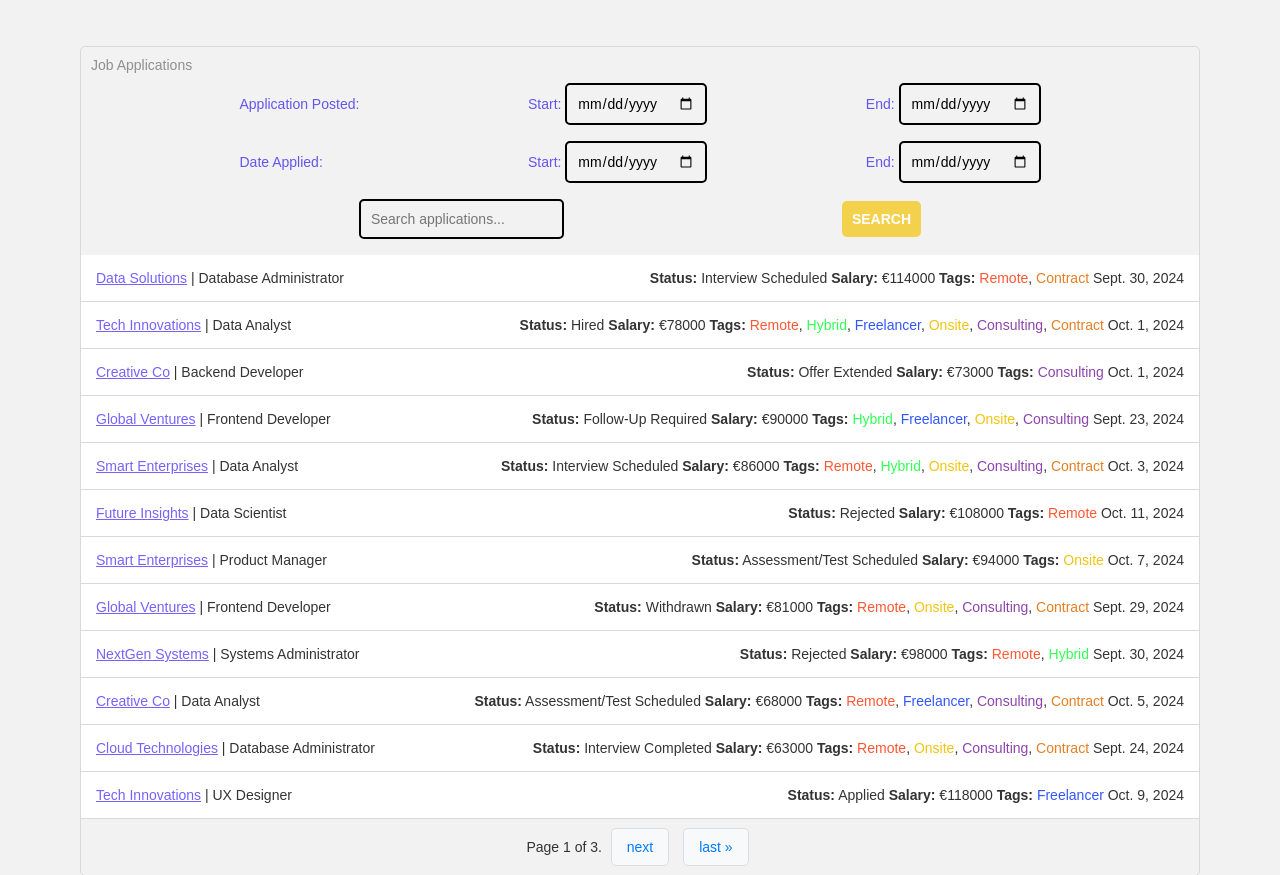
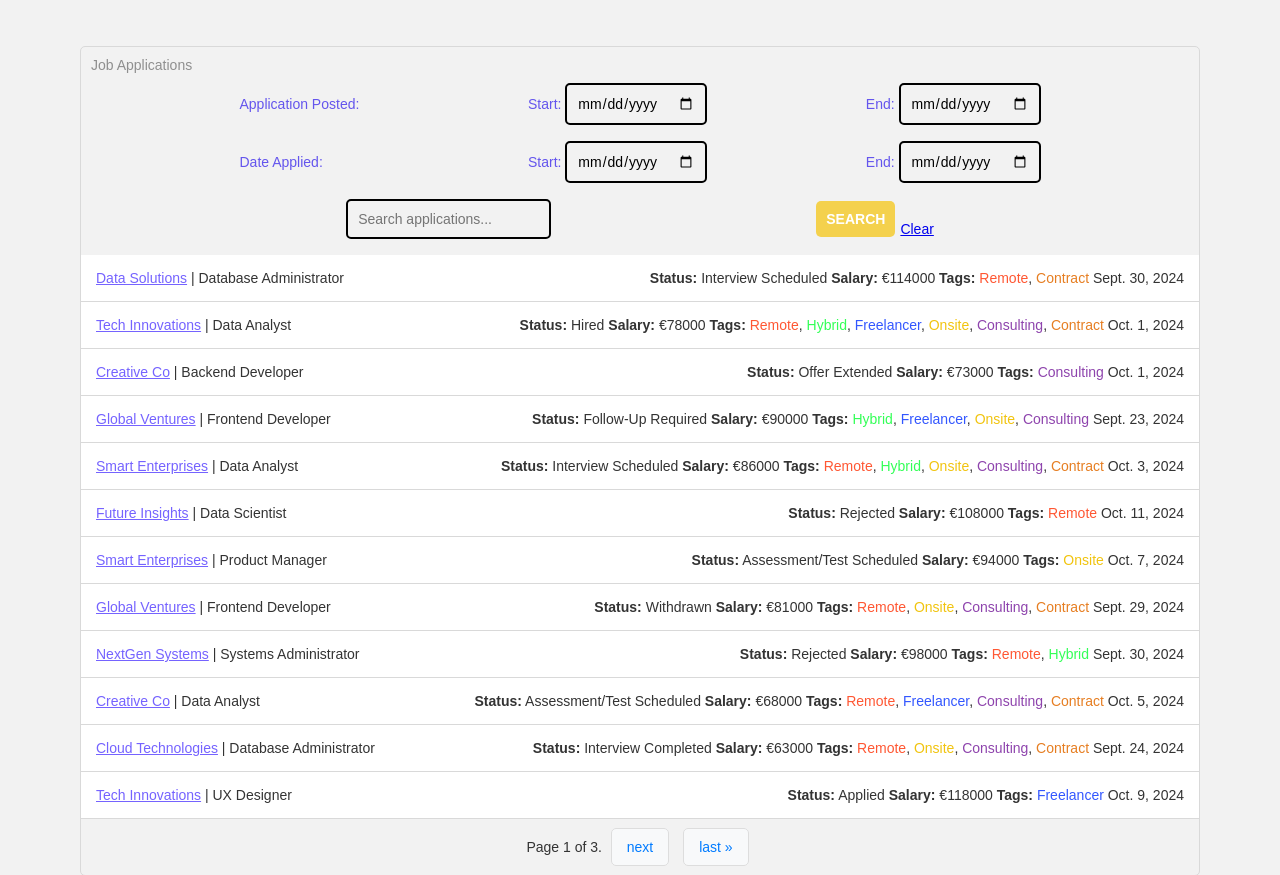
Before and after one commit to ShaneDoyleDev/jobtrail, a Django app: page /job-application/dashboard/ in a window 1280 px wide. Shown: the part 664-1539 px from the top of the page. Run offline with Django 5.2, Linux system fonts and the light colour scheme; a user stored in the database is signed in; data comes from the database, SQL or seed files in the repository; some libraries are stand-ins or nearby versions.

Commit message:
add check for no applications and clear form

```diff
--- a/job_application/static/css/dashboard.css
+++ b/job_application/static/css/dashboard.css
@@ -235,18 +235,11 @@
   color: #7563FF;
 }
 
-/* @media screen and (min-width: 768px) {
-  .date-filter,
-  .search-input,
-  .search-btn {
-    width: 400px;
-  }
+.search-clear {
+  display: flex;
+  align-items: end;
 }
 
-@media screen and (min-width: 1024px) {
-  .date-filter,
-  .search-input,
-  .search-btn {
-    width: 100%;
-  }
-} */
+.clear {
+  padding-left: 5px;
+}
--- a/job_application/templates/dashboard.html
+++ b/job_application/templates/dashboard.html
@@ -87,14 +87,16 @@
               <div class="date-filter">
               <!-- Search Input -->
               <input type="text" name="q" class="search-input" placeholder="Search applications..." value="{{ request.GET.q }}">
-
-
+              <div class="search-clear">
                 <!-- Submit Button -->
                 <button type="submit" class="search-btn">Search</button>
+                <a class="clear" href="{% url 'dashboard' %}">Clear</a>
+              </div>
+
             </div>
           </form>
       </div>
-
+      {% if job_applications %}
         {% for job_application in job_applications %}
           <div class="application-item">
             <div class="application-title">
@@ -112,6 +114,9 @@
             </div>
           </div>
         {% endfor %}
+      {% else %}
+      <div class="application-item"><p class="company-text">No Applications Found</p></div>
+      {% endif %}
       <div class="pagination">
         <span class="step-links">
             {% if page_obj.has_previous %}
```
Lines whose indentation alone changed are shown as unchanged.
